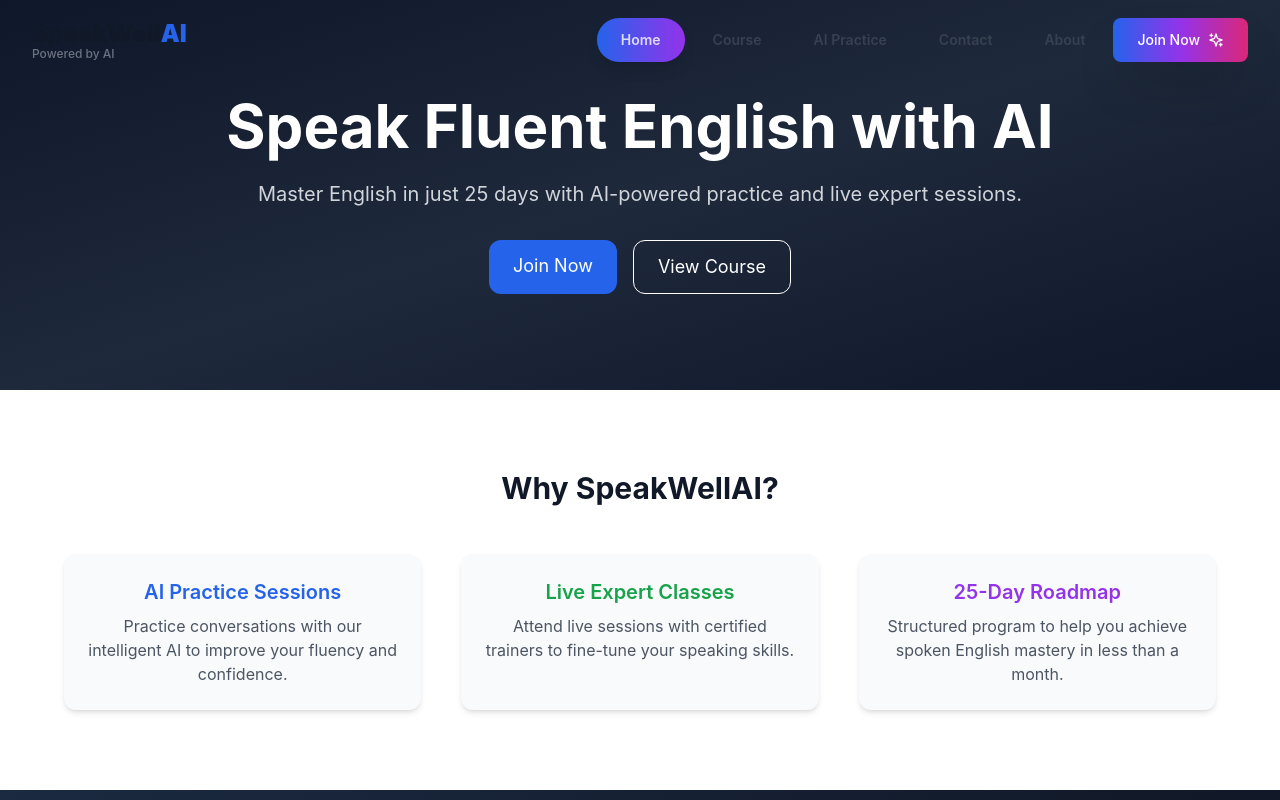
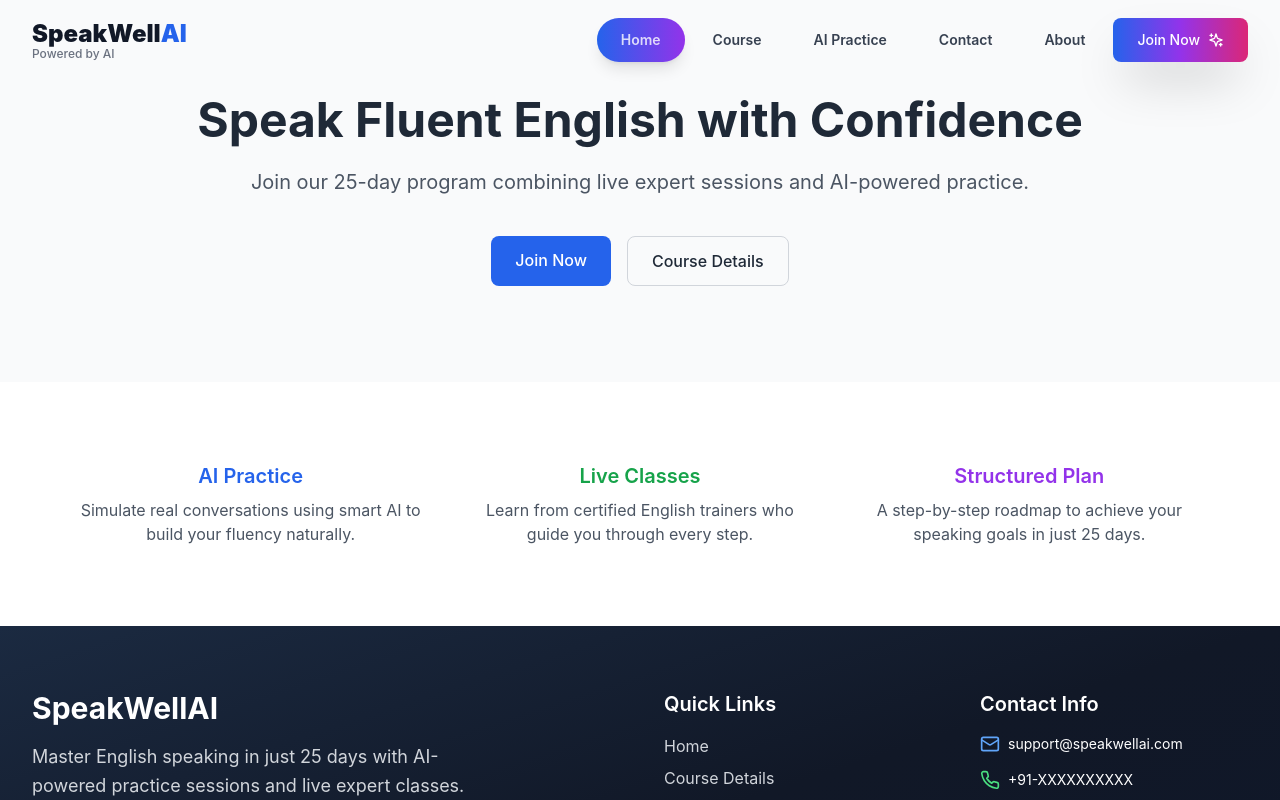
Before and after one commit to nikemod1/SpeakWellai, a React (Vite) app: page / in a window 1280 px wide. Shown: the top 800 px of the page. Built offline with nearby package versions, Linux system fonts and the light colour scheme.

Commit message:
2Update Home.tsx

```diff
--- a/src/pages/Home.tsx
+++ b/src/pages/Home.tsx
@@ -3,50 +3,53 @@
 
 const Home: React.FC = () => {
   return (
-    <div>
+    <div className="bg-gray-50 text-gray-800">
       {/* Hero Section */}
-      <section className="bg-gradient-to-br from-[#0f172a] via-[#1e293b] to-[#0f172a] text-white py-24 px-6">
-        <div className="max-w-6xl mx-auto text-center">
-          <h1 className="text-4xl md:text-6xl font-bold leading-tight mb-6">
-            Speak Fluent English with AI
+      <section className="py-24 px-6 text-center">
+        <div className="max-w-4xl mx-auto">
+          <h1 className="text-4xl md:text-5xl font-bold mb-6">
+            Speak Fluent English with Confidence
           </h1>
-          <p className="text-lg md:text-xl text-gray-300 mb-8">
-            Master English in just 25 days with AI-powered practice and live expert sessions.
+          <p className="text-lg md:text-xl text-gray-600 mb-10">
+            Join our 25-day program combining live expert sessions and AI-powered practice.
           </p>
-          <div className="flex flex-col sm:flex-row justify-center space-y-4 sm:space-y-0 sm:space-x-4">
+          <div className="flex flex-col sm:flex-row justify-center gap-4">
             <Link
               to="/join-now"
-              className="bg-blue-600 hover:bg-blue-700 text-white px-6 py-3 rounded-xl text-lg transition"
+              className="bg-blue-600 hover:bg-blue-700 text-white px-6 py-3 rounded-lg text-base font-medium transition"
             >
               Join Now
             </Link>
             <Link
               to="/course"
-              className="border border-white text-white px-6 py-3 rounded-xl text-lg transition hover:bg-white hover:text-black"
+              className="border border-gray-300 hover:border-gray-600 text-gray-800 px-6 py-3 rounded-lg text-base font-medium transition"
             >
-              View Course
+              Course Details
             </Link>
           </div>
         </div>
       </section>
 
-      {/* Features Section */}
-      <section className="py-20 px-6 bg-white">
-        <div className="max-w-6xl mx-auto text-center">
-          <h2 className="text-3xl font-bold mb-12 text-gray-900">Why SpeakWellAI?</h2>
-          <div className="grid gap-10 md:grid-cols-3">
-            <div className="bg-gray-50 p-6 rounded-xl shadow-md">
-              <h3 className="text-xl font-semibold mb-2 text-blue-600">AI Practice Sessions</h3>
-              <p className="text-gray-600">Practice conversations with our intelligent AI to improve your fluency and confidence.</p>
-            </div>
-            <div className="bg-gray-50 p-6 rounded-xl shadow-md">
-              <h3 className="text-xl font-semibold mb-2 text-green-600">Live Expert Classes</h3>
-              <p className="text-gray-600">Attend live sessions with certified trainers to fine-tune your speaking skills.</p>
-            </div>
-            <div className="bg-gray-50 p-6 rounded-xl shadow-md">
-              <h3 className="text-xl font-semibold mb-2 text-purple-600">25-Day Roadmap</h3>
-              <p className="text-gray-600">Structured program to help you achieve spoken English mastery in less than a month.</p>
-            </div>
+      {/* Feature Highlights */}
+      <section className="py-20 bg-white">
+        <div className="max-w-6xl mx-auto px-4 grid gap-12 md:grid-cols-3 text-center">
+          <div>
+            <h3 className="text-xl font-semibold mb-2 text-blue-600">AI Practice</h3>
+            <p className="text-gray-600">
+              Simulate real conversations using smart AI to build your fluency naturally.
+            </p>
+          </div>
+          <div>
+            <h3 className="text-xl font-semibold mb-2 text-green-600">Live Classes</h3>
+            <p className="text-gray-600">
+              Learn from certified English trainers who guide you through every step.
+            </p>
+          </div>
+          <div>
+            <h3 className="text-xl font-semibold mb-2 text-purple-600">Structured Plan</h3>
+            <p className="text-gray-600">
+              A step-by-step roadmap to achieve your speaking goals in just 25 days.
+            </p>
           </div>
         </div>
       </section>
```
